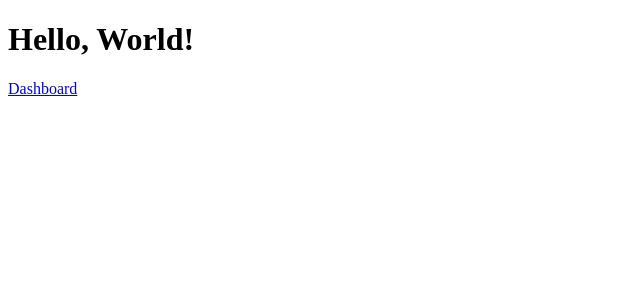
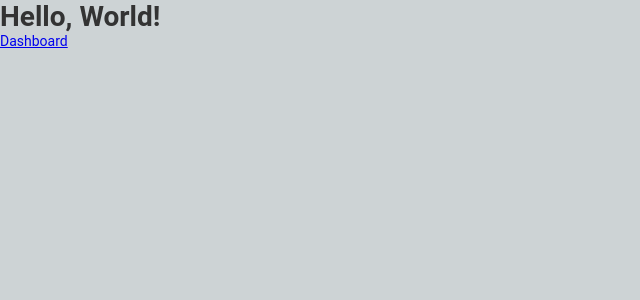
Before and after one commit to ormacarbon/frontend-test-two, a Next.js app: page / in a window 1280 px wide. Shown: the top 300 px of the page, without its empty margins (0-640 px from the left). Built offline with nearby package versions, Linux system fonts and the light colour scheme.

Commit message:
feat(css): implements global style

```diff
--- a/next.config.js
+++ b/next.config.js
@@ -5,6 +5,7 @@
   compiler: {
     styledComponents: true,
   }
+
 }
 
 module.exports = nextConfig
--- a/src/pages/_app.js
+++ b/src/pages/_app.js
@@ -1,8 +1,10 @@
 import { GlobalProvider } from "../context/globalProvider"
+import GlobalStyle from "../styles/global"
 
 function MyApp({ Component, pageProps }) {
   return (
     <GlobalProvider>
+      <GlobalStyle />
       <Component {...pageProps} />
     </GlobalProvider>
   )
--- /dev/null
+++ b/src/styles/global.js
@@ -0,0 +1,16 @@
+import { createGlobalStyle } from "styled-components";
+
+export default createGlobalStyle`
+  * {
+    box-sizing: border-box;
+    margin: 0;
+    padding: 0;
+  }
+
+  body {
+    background: #CDD3D5;
+    color: #333;
+    font-family: 'Roboto', sans-serif;
+    font-size: 14px;
+  }
+`;
```
